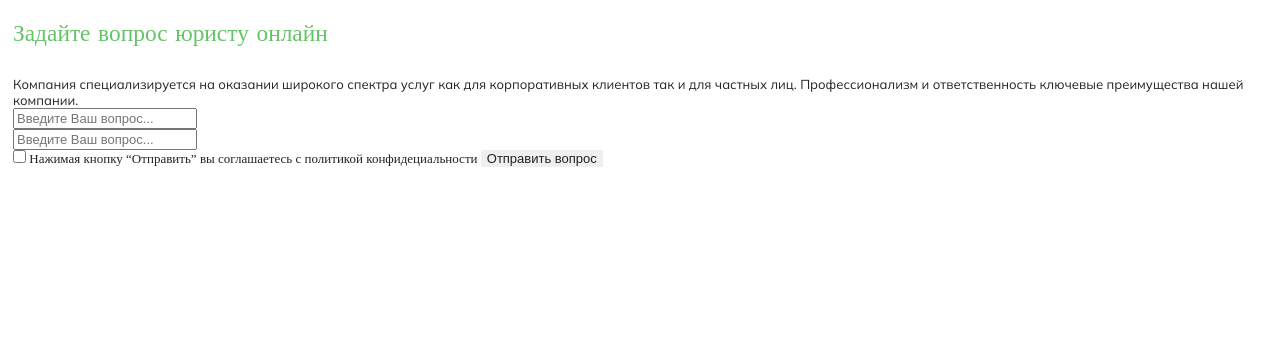
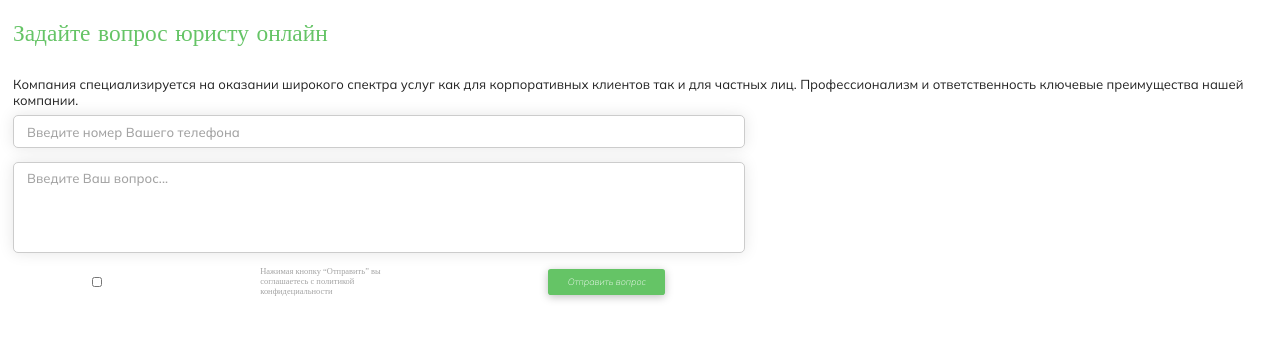
Before and after one commit to HannaTkachenko/lending_final, a plain HTML site: page index.html in a window 1280 px wide. Shown: the part 82-422 px from the top of the page. Drawn offline with Linux system fonts and the light colour scheme.

Commit message:
Add style in ask-question

```diff
--- a/assets/css/ask-question.css
+++ b/assets/css/ask-question.css
@@ -4,6 +4,63 @@
 }
 
 .inner-wrapper-ask-question-image {
-  padding-top: calc(calc(1,25) * 100%);
+  padding-top: calc(calc(1, 25) * 100%);
   position: relative;
 }
+.ask-question-form {
+  display: flex;
+  flex-direction: column;
+  justify-content: space-around;
+  min-height: 15rem;
+  margin: auto;
+}
+
+.your-question-number,
+.your-question-text {
+  width: 100%;
+  border-radius: 5px;
+  border: 1px solid var(--borders-color);
+  box-shadow: 0px 0px 15px rgba(0, 0, 0, 0.1);
+}
+.your-question-number {
+  height: 2.5rem;
+}
+.your-question-text {
+  resize: none;
+  height: 7rem;
+}
+textarea,
+input {
+  padding: 0.5rem 1rem;
+
+  font-family: "Mulish";
+  font-weight: 500;
+  letter-spacing: normal;
+}
+.checkbox-text,
+textarea::placeholder,
+input::placeholder {
+  color: var(--light-font-color);
+}
+input[type="checkbox"] {
+  width: 10px;
+  height: 10px;
+}
+input[type="checkbox"]:checked::after {
+  content: url(./../images/green-checkbox.svg);
+
+  position: relative;
+  right: 1px;
+  bottom: 1px;
+}
+.checkbox-text {
+  width: 10rem;
+  font-size: 0.65rem;
+  line-height: 0.75rem;
+}
+
+.ask-question-btn {
+  display: flex;
+  justify-content: space-around;
+  align-items: center;
+}
--- a/assets/css/style.css
+++ b/assets/css/style.css
@@ -2,9 +2,12 @@
   --site-main-color: #65c466;
   --dark-font-color: #414141;
   --lighter-dark-font-color: #696969;
+  --light-font-color: #a3a3a3;
   --reverse-font-color: #ffffff;
   --footer-color: #243246;
   --site-main-color-opacity: #65c46699;
+  --borders-color: #cccccc;
+
   font-size: 13px;
 }
 * {
@@ -57,3 +60,16 @@ p {
   white-space: nowrap;
   text-overflow: ellipsis;
 }
+.btn {
+  height: 2rem;
+  width: 9rem;
+  border-radius: 2.8px;
+  color: var(--reverse-font-color);
+  background-color: var(--site-main-color);
+  box-shadow: 0px 2px 8px rgba(0, 0, 0, 0.25);
+
+  font-size: 0.7rem;
+  font-family: "Mulish";
+  font-style: italic;
+  font-weight: 200;
+}
--- a/index.html
+++ b/index.html
@@ -51,33 +51,36 @@
           </div>
         </div>
       </div>
-
+      <div class="col-12 col-md-7">
         <form class="ask-question-form" action="">
           <div>
             <input
-            class="your-question-theme"
+              class="your-question-number"
               type="text"
-            placeholder="Введите Ваш вопрос..."
+              placeholder="Введите номер Вашего телефона"
               name="input your question"
             />
           </div>
           <div>
-          <input
+            <textarea
               class="your-question-text"
-            type="text"
+              id="message"
+              rows="8"
+              cols="50"
               placeholder="Введите Ваш вопрос..."
-            name="input your question"
-          />
+            ></textarea>
           </div>
-        <label>
+          <div class="ask-question-btn">
             <input type="checkbox" name="accept" value="accept" required />
-          <span>
+            <span class="checkbox-text">
               Нажимая кнопку “Отправить” вы соглашаетесь с политикой
               конфидециальности
             </span>
-        </label>
+
             <button class="btn overflow" type="submit">Отправить вопрос</button>
+          </div>
         </form>
+      </div>
     </div>
   </body>
 </html>
```
Also changed, not shown: assets/images/green-checkbox.svg (added). Lines whose indentation alone changed are shown as unchanged.
